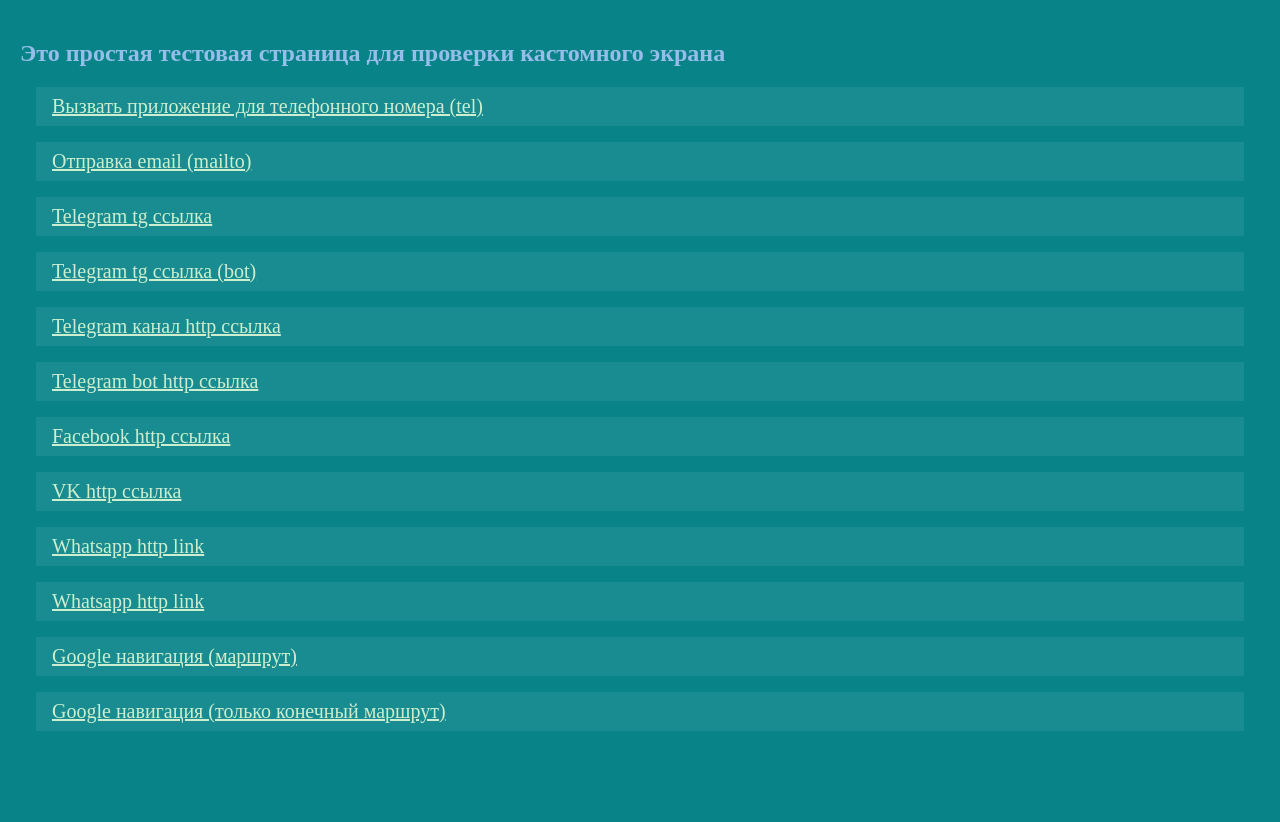
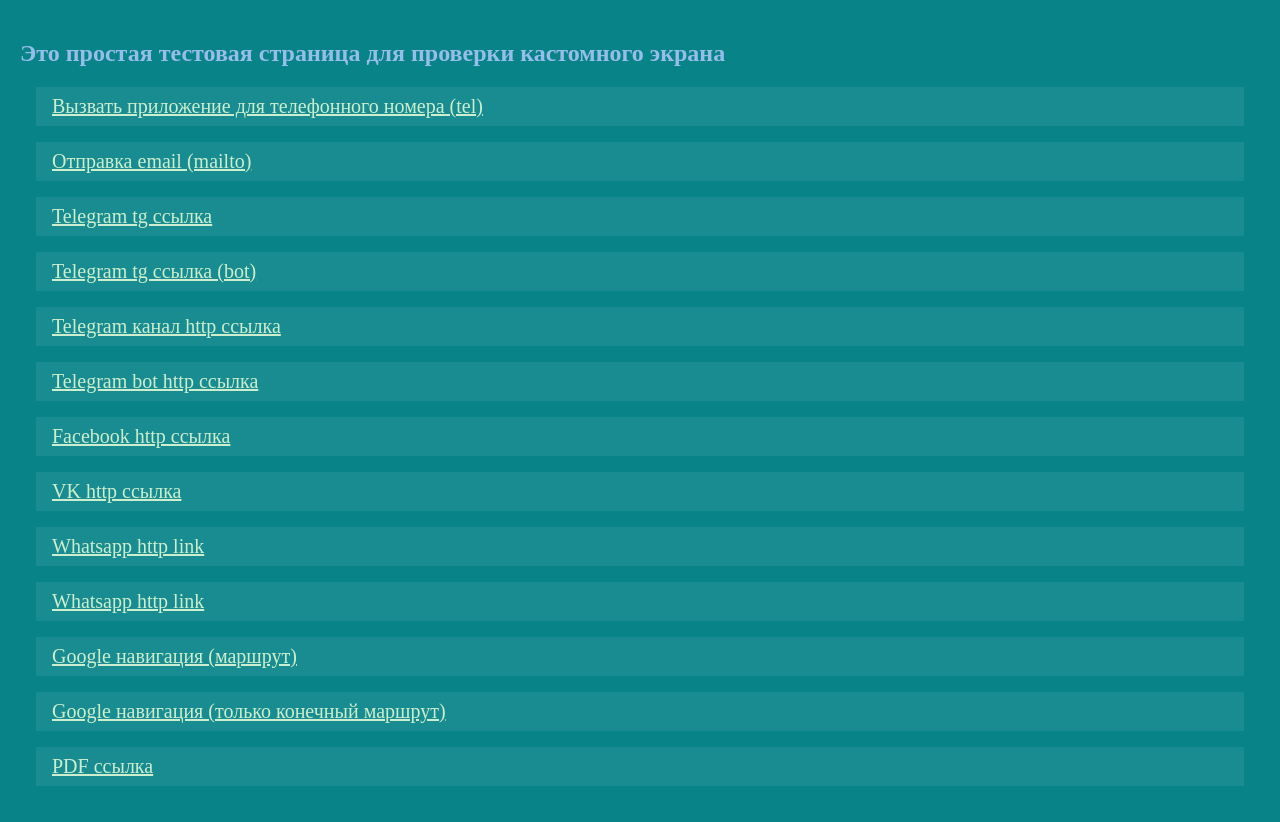
Before and after one commit to fallGamlet/sc-lesson6-examle, a plain HTML site: page location-custom-page.html in a window 1280 px wide. Before the commit the page ends 800 px from the top, so only its background shows below. Drawn offline with Linux system fonts and the light colour scheme.

Commit message:
Update location-custom-page.html

```diff
--- a/location-custom-page.html
+++ b/location-custom-page.html
@@ -57,5 +57,6 @@
   <a class='page-link' href="https://wa.me/79256483346?text=%D0%94%D0%BE%D0%B1%D1%80%D1%8B%D0%B9%20%D0%B4%D0%B5%D0%BD%D1%8C!">Whatsapp http link</a>
   <a class='page-link' href="https://goo.gl/maps/KyZVja7SzwURfbSEA">Google навигация (маршрут)</a>
   <a class='page-link' href="https://goo.gl/maps/MynEZ5ghFrv4Q68u7">Google навигация (только конечный маршрут)</a>
+  <a class='page-link' href="http://africau.edu/images/default/sample.pdf">PDF ссылка</a>
 </body>
 </html>
```
